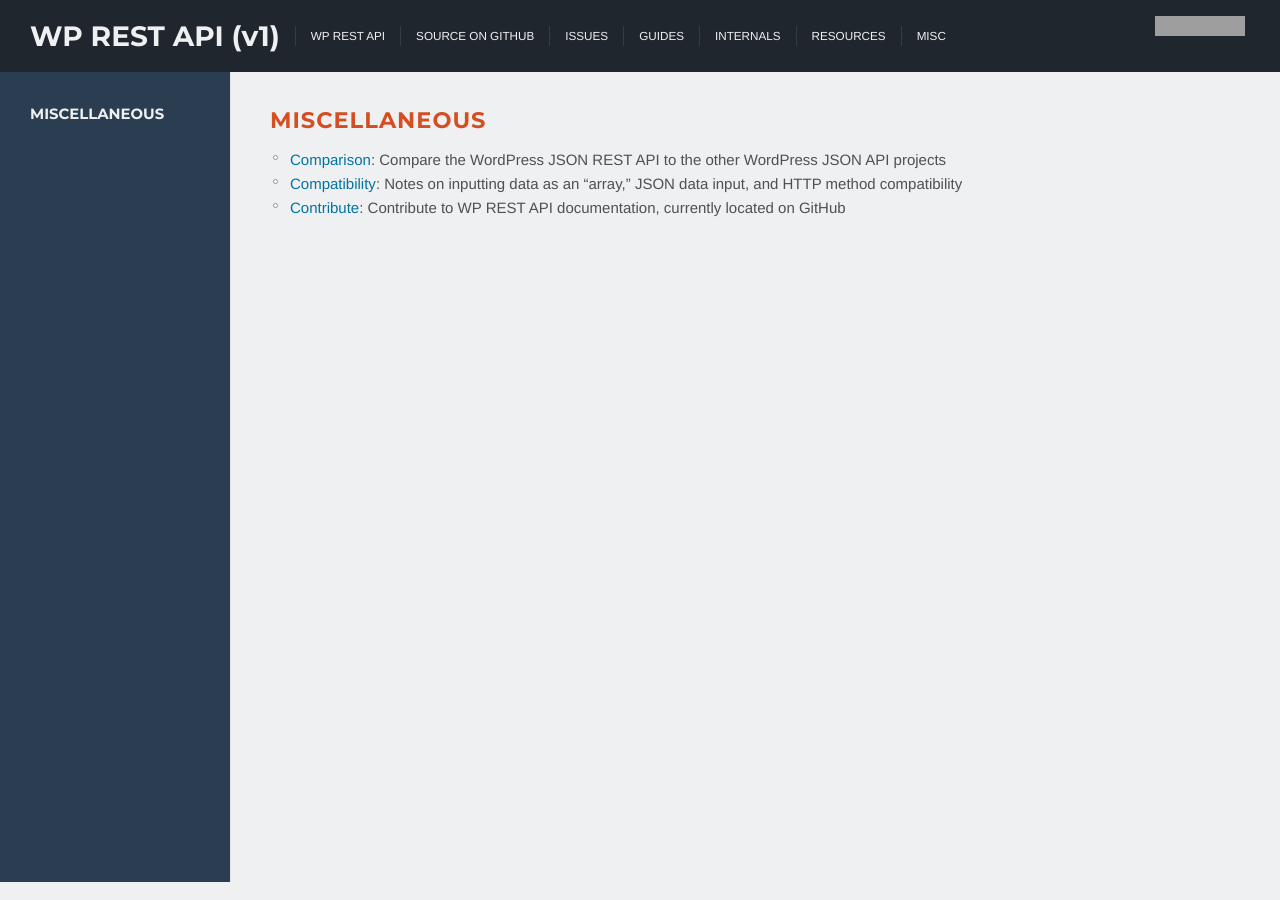
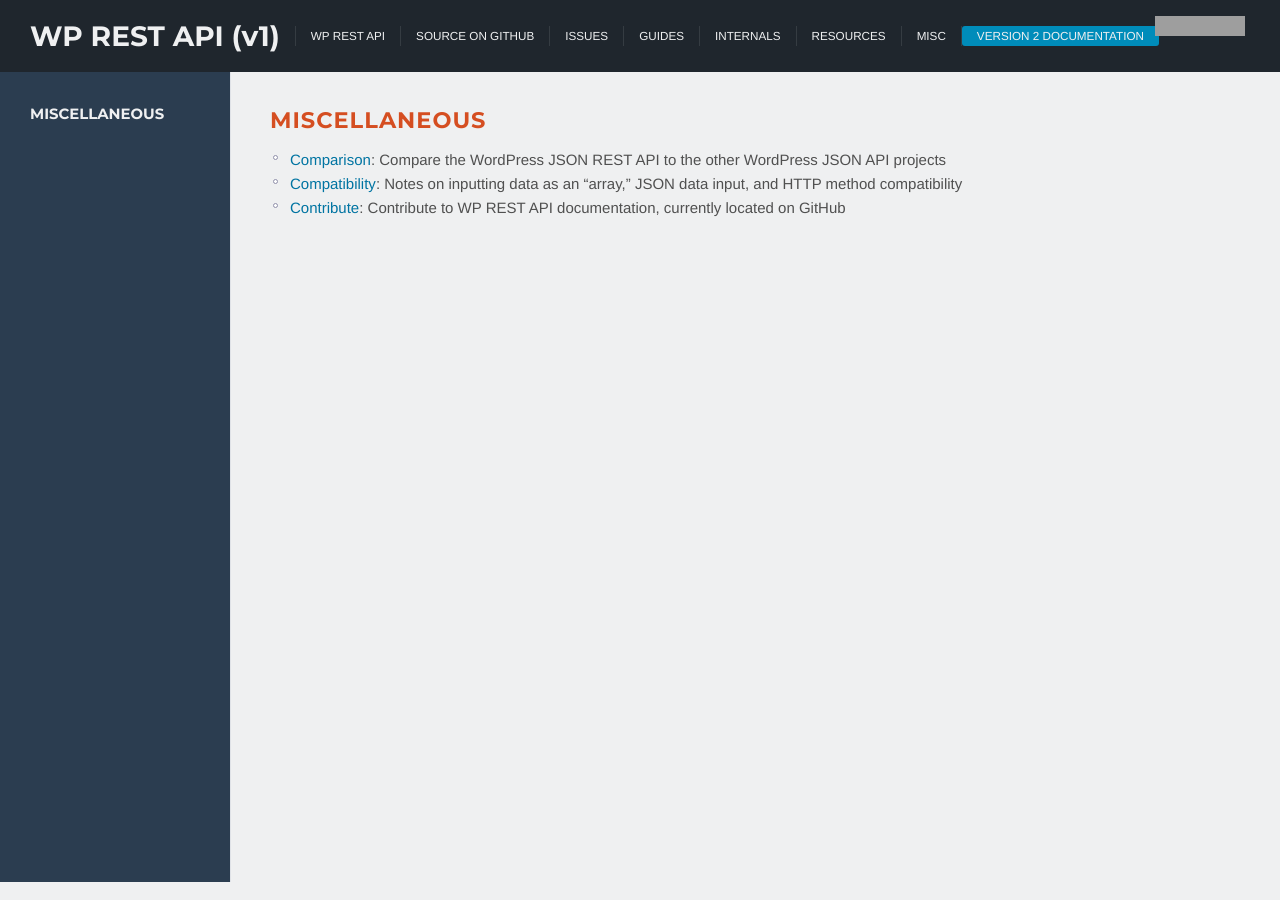
Before and after one commit to WP-API/WP-API.github.io, a Jekyll site: the page built from misc.md, in a window 1280 px wide. Built offline with Jekyll 4.4.1, drawn with Linux system fonts in a browser that asks for light colours; nearby versions of some CDN libraries; grey boxes are pictures that could not be loaded.

Commit message:
Link to v2 in header

```diff
--- a/_includes/header.html
+++ b/_includes/header.html
@@ -12,6 +12,7 @@
       <li><a href="{{ site.baseurl }}internals.html">Internals</a></li>
       <li><a href="{{ site.baseurl }}resources.html">Resources</a></li>
       <li><a href="{{ site.baseurl }}misc.html">Misc</a></li>
+      <li><a class="v2-link" href="http://v2.wp-api.org/">Version 2 Documentation</a></li>
     </ul>
   </div>
   <div class="right">
--- a/stylesheets/styles.css
+++ b/stylesheets/styles.css
@@ -608,6 +608,12 @@
 .header li a:hover {
   color: #6ABCDD;
 }
+.header li a.v2-link {
+    background: #008CBA;
+    border-radius: 3px;
+    text-align: center;
+}
+
 @media (min-width: 480px) /* Tablet & Desktop */ {
   .header h1 {
     float: left;
```
